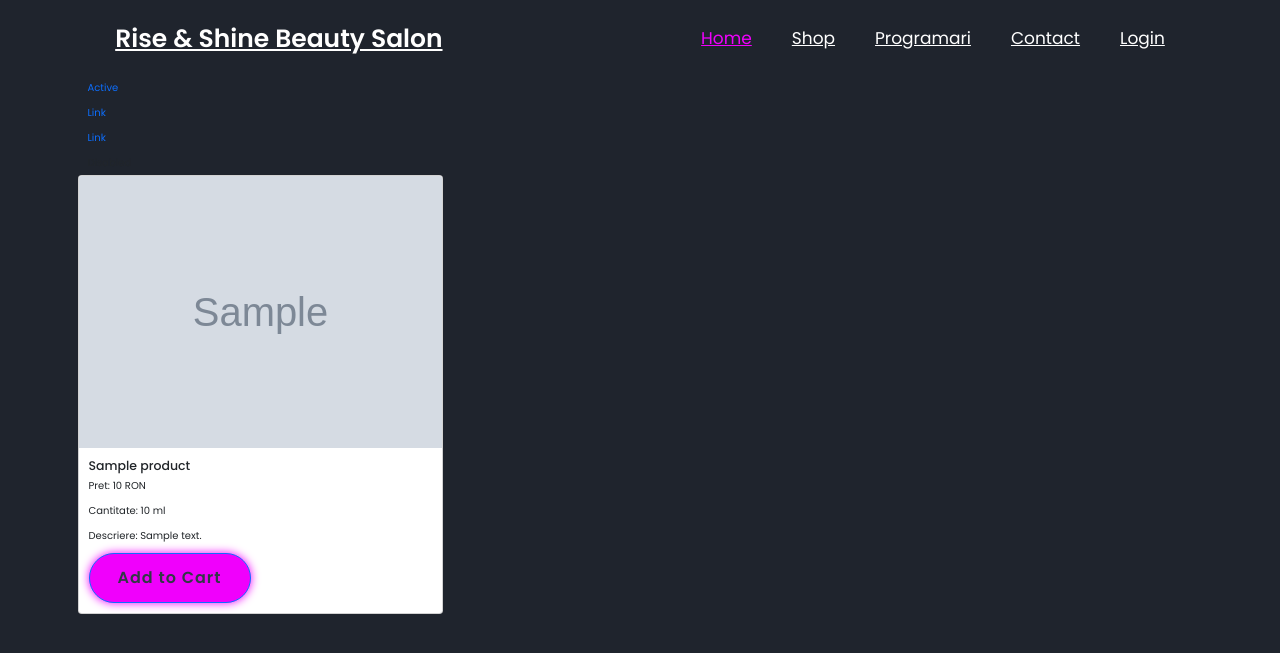
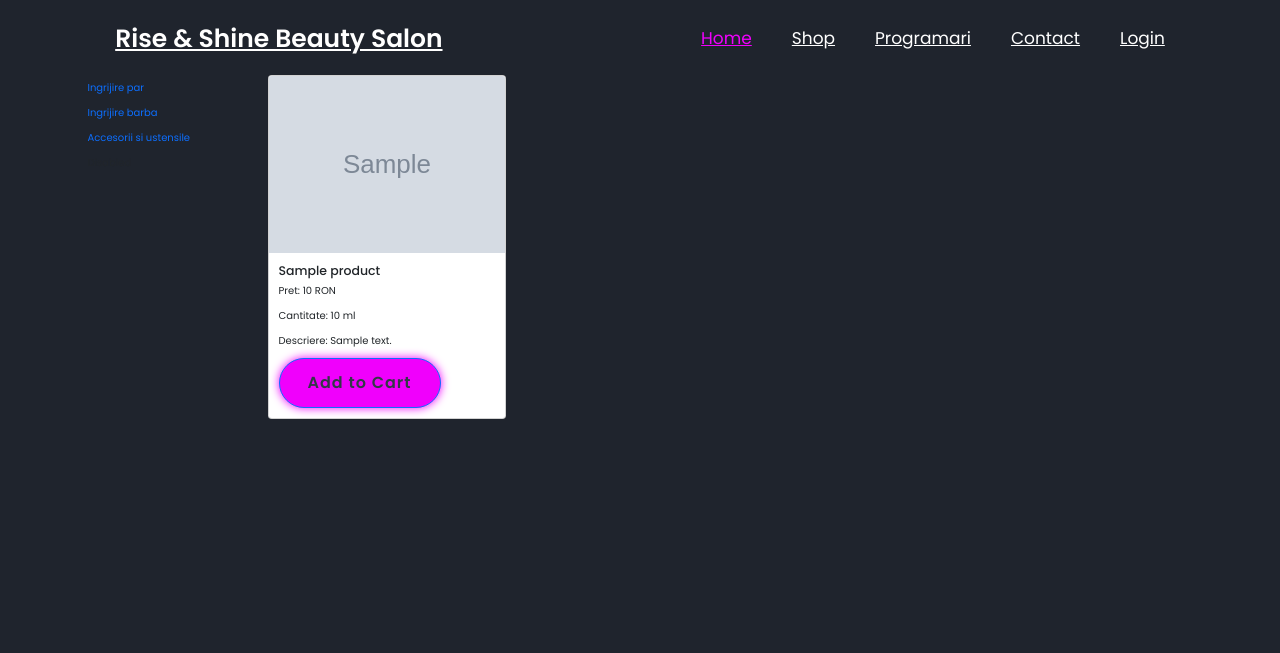
Before and after one commit to klosebygeo/beautyweb, a Django app: template templates/shop/list_of_products.html in a window 1280 px wide. Shown: the top 653 px of the page. Run offline with Django 4.2, Linux system fonts and the light colour scheme; the template is opened without the code that fills it: most values are stand-ins (such as "Sample title", 1, 10 or a date in 2020); grey boxes marked "Sample" are stand-in pictures.

Commit message:
vertical nav

```diff
--- a/templates/contact/contact.html
+++ b/templates/contact/contact.html
@@ -1,6 +1,12 @@
 {% extends 'base.html' %}
 
+
 {% block content %}
+<br>
+<br>
+<br>
+<br>
+<br>
   <div class="row justify-content-center">
     <div class="col-md-4">
       <div class="card">
--- a/templates/shop/list_of_products.html
+++ b/templates/shop/list_of_products.html
@@ -1,5 +1,4 @@
 {% extends 'base.html' %}
-
 
 {% block title %}Lista de produse{% endblock %}
 
@@ -11,10 +10,14 @@
     <br>
 
     <div class="container">
+        <div class="row">
+            <div class="col-md-2">
                 {% include './vertical_navbar.html' %}
+            </div>
+            <div class="col-md-8">
                 <div class="row">
                     {% for product_key, product in products.items %}
-    <div class="col-md-4">
+                    <div class="col-md-4 mb-4">
                         <div class="card">
                             <img src="{{ product.image }}" class="card-img-top" alt="Product Image">
                             <div class="card-body">
@@ -29,4 +32,6 @@
                     {% endfor %}
                 </div>
             </div>
+        </div>
+    </div>
 {% endblock content %}
--- a/templates/shop/vertical_navbar.html
+++ b/templates/shop/vertical_navbar.html
@@ -1,12 +1,12 @@
 <ul class="nav flex-column">
   <li class="nav-item">
-    <a class="nav-link active" href="#">Active</a>
+    <a class="nav-link active" href="#">Ingrijire par</a>
   </li>
   <li class="nav-item">
-    <a class="nav-link" href="#">Link</a>
+    <a class="nav-link" href="#">Ingrijire barba</a>
   </li>
   <li class="nav-item">
-    <a class="nav-link" href="#">Link</a>
+    <a class="nav-link" href="#">Accesorii si ustensile</a>
   </li>
   <li class="nav-item">
     <a class="nav-link disabled" href="#">Disabled</a>
```
Also changed, not shown: shop/views.py (+30 -0 lines). Lines whose indentation alone changed are shown as unchanged.
